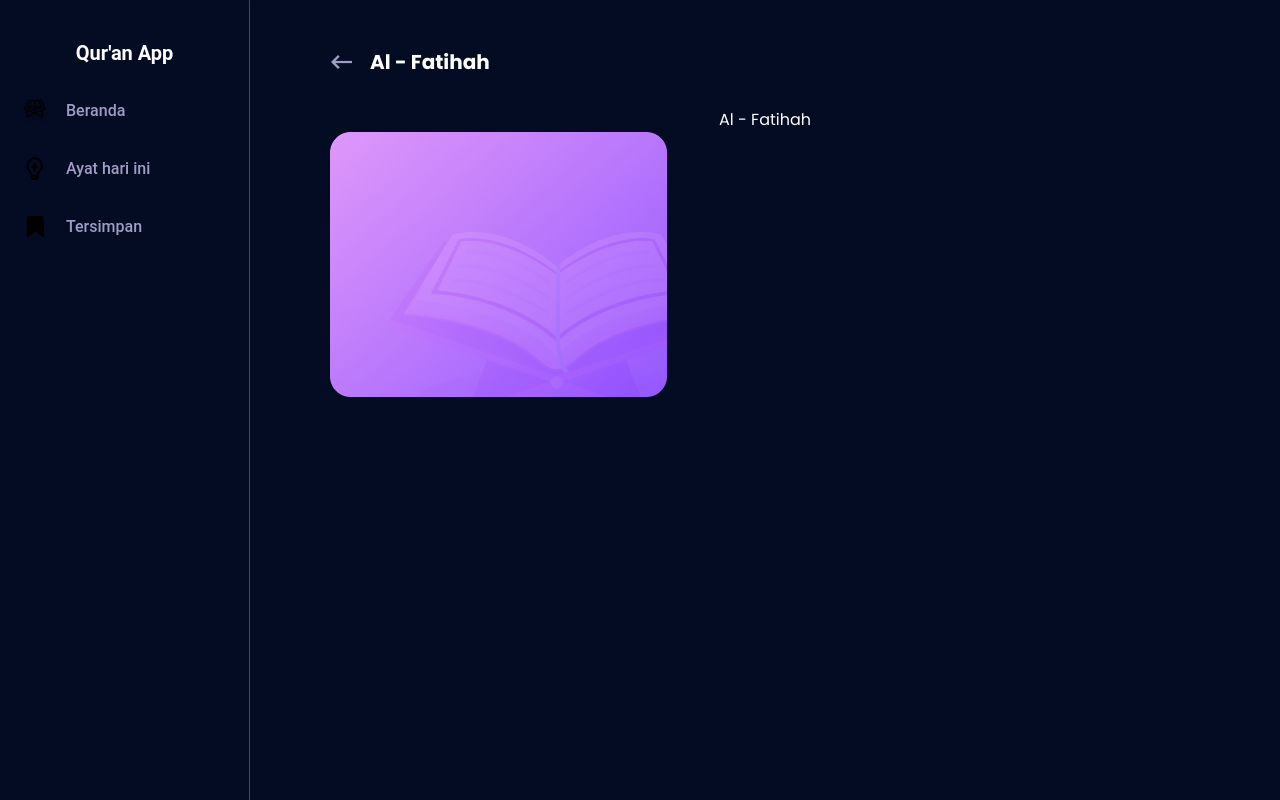
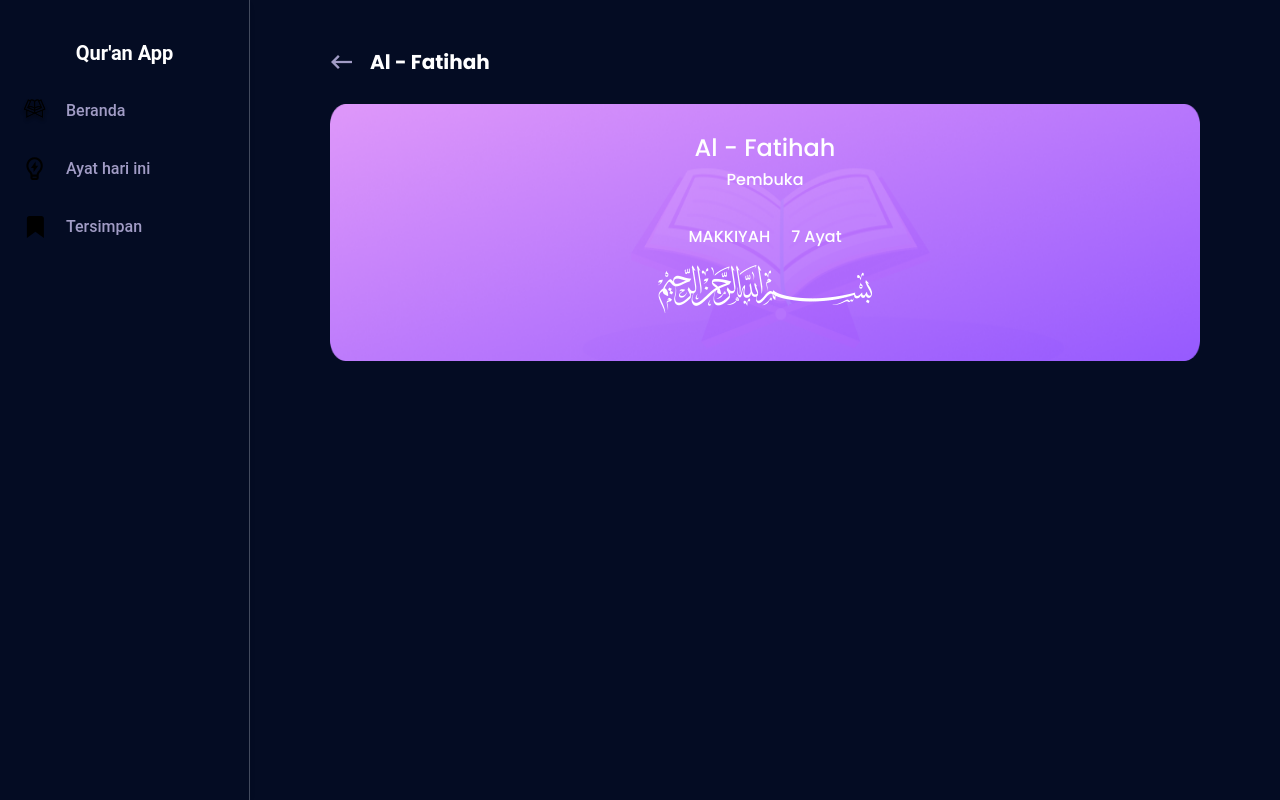
Before and after one commit to RizqiSyahrendra/quran-app, a Next.js app: page /read in a window 1280 px wide. Built offline with nearby package versions, Linux system fonts and the light colour scheme.

Commit message:
Fix read page top card

```diff
--- a/src/app/(BaseLayout)/read/page.tsx
+++ b/src/app/(BaseLayout)/read/page.tsx
@@ -1,5 +1,7 @@
 import Header from "@/components/Header";
-import { ImageRegistry } from "@/utils/image";
+import SeparatorCircle from "@/components/SeparatorCircle";
+import SeparatorLine from "@/components/SeparatorLine";
+import { IconRegistry, ImageRegistry } from "@/utils/image";
 import { Metadata } from "next";
 import Image from "next/image";
 import { Fragment } from "react";
@@ -16,12 +18,28 @@ export default function Read() {
             />
 
             <div className="w-full relative">
-                <div className="text-font-primary flex justify-center">
-                    <div>
+                <div className="absolute w-full text-center text-font-primary pt-7">
+                    <div className="font-medium text-2xl">
                         Al - Fatihah
                     </div>
+                    <div className="font-medium mt-1">
+                        Pembuka
                     </div>
-                <div className="absolute">
+                    <SeparatorLine color="3" fullSize={false} />
+                    <div className="flex justify-center font-medium mt-4">
+                        <span>MAKKIYAH</span>
+                        <SeparatorCircle color="3" />
+                        <span>7 Ayat</span>
+                    </div>
+                    <div className="mt-4 flex justify-center">
+                        <Image
+                            src={IconRegistry.bismillah}
+                            alt="Bismillah"
+                            width={214}
+                            height={48}
+                        />
+                    </div>
+                </div>
                 <Image
                     src={ImageRegistry.bgSuratSm}
                     alt="surat"
@@ -29,9 +47,17 @@ export default function Read() {
                     quality={100}
                     width={0}
                     height={0}
-                        className="w-full h-[265px]"
+                    className="w-full h-[257px] md:hidden"
                 />
-                </div>
+                <Image
+                    src={ImageRegistry.bgSuratLg}
+                    alt="surat"
+                    sizes="100vw"
+                    quality={100}
+                    width={0}
+                    height={0}
+                    className="w-full h-[257px] hidden md:block"
+                />
             </div>
         </Fragment>
     );
--- a/src/app/globals.css
+++ b/src/app/globals.css
@@ -38,6 +38,7 @@
     --color-menu-font-active: #A44AFF;
     --color-separator: rgba(187, 196, 206, 0.35);
     --color-separator2: rgba(123, 128, 173, 0.35);
+    --color-separator3: rgba(255, 255, 255, 0.35);
     --color-tab-active: #A44AFF;
     --color-tab-inactive: rgba(135, 137, 163, 0.1);
     --shadow-bottombar: 0 0 #0000;
--- a/src/components/Header.tsx
+++ b/src/components/Header.tsx
@@ -20,7 +20,7 @@ export default function Header({
     hideInDesktopScreen?: boolean
 }) {
     return (
-        <div className={`flex pt-2 pb-4 mb-4 text-xl text-header-font font-bold ${hideInDesktopScreen ? 'md:hidden' : ''}`}>
+        <div className={`flex pt-2 pb-3 mb-4 text-xl text-header-font font-bold ${hideInDesktopScreen ? 'md:hidden' : ''}`}>
             {isBackButtonVisible && (
                 <Image
                     src={IconRegistry.back}
--- /dev/null
+++ b/src/components/SeparatorCircle.tsx
@@ -0,0 +1,16 @@
+import { ISeparatorCircleColor, ISeparatorCircleProps } from "./SeparatorCircle.types";
+
+export default function SeparatorCircle(props: ISeparatorCircleProps) {
+    const {
+        color = "1",
+    } = props;
+
+    return (
+        <div className={`rounded-full w-[5px] h-[5px] mx-2 self-center ${getSeparatorColor(color)}`}>
+        </div>
+    );
+}
+
+function getSeparatorColor(color: ISeparatorCircleColor = "1") {
+    return `bg-separator${color === "1" ? "" : color}`;
+}
--- /dev/null
+++ b/src/components/SeparatorCircle.types.ts
@@ -0,0 +1,6 @@
+
+export interface ISeparatorCircleProps {
+    color?: ISeparatorCircleColor
+}
+
+export type ISeparatorCircleColor = "1" | "2" | "3"
--- /dev/null
+++ b/src/components/SeparatorLine.tsx
@@ -0,0 +1,19 @@
+import { ISeparatorLineColor, ISeparatorProps } from "./SeparatorLine.types";
+
+export default function SeparatorLine(props: ISeparatorProps) {
+    const {
+        color = "1",
+        fullSize = true
+    } = props;
+
+    let sizeStyle = fullSize ? "w-full" : "w-[80%]";
+
+    return (
+        <div className={`h-[1px] ${sizeStyle} mx-auto mt-4 ${getSeparatorColor(color)}`}>
+        </div>
+    );
+}
+
+function getSeparatorColor(color: ISeparatorLineColor = "1") {
+    return `bg-separator${color === "1" ? "" : color}`;
+}
--- /dev/null
+++ b/src/components/SeparatorLine.types.ts
@@ -0,0 +1,7 @@
+
+export interface ISeparatorProps {
+    color? : ISeparatorLineColor
+    fullSize?: boolean
+}
+
+export type ISeparatorLineColor = "1" | "2" | "3"
--- a/src/components/module/home/RowSurat.tsx
+++ b/src/components/module/home/RowSurat.tsx
@@ -1,5 +1,6 @@
 "use client";
 
+import SeparatorCircle from "@/components/SeparatorCircle";
 import { IconRegistry } from "@/utils/image";
 import Image from "next/image";
 import { IRowSuratProps } from "./RowSurat.types";
@@ -33,7 +34,7 @@ export default function RowSurat(props: IRowSuratProps) {
                     </div>
                     <div className="flex flex-row text-font-secondary font-medium text-xs uppercase">
                         {jenis}
-                        <div className="rounded-full w-[5px] h-[5px] bg-separator mx-2 my-[6px]"></div>
+                        <SeparatorCircle />
                         {jumlahAyat} Ayat
                     </div>
                 </div>
--- a/src/utils/image/index.ts
+++ b/src/utils/image/index.ts
@@ -11,6 +11,7 @@ export const IconComponent = {
 export const IconRegistry = {
     back: "/assets/icons/back.png",
     numberContainer: "/assets/icons/number-container.png",
+    bismillah: "/assets/icons/bismillah.png",
     book: "/assets/icons/book.svg",
 }
 
--- a/tailwind.config.js
+++ b/tailwind.config.js
@@ -27,6 +27,7 @@ const tailwindConfig = {
         "tab-inactive": "var(--color-tab-inactive)",
         "separator": "var(--color-separator)",
         "separator2": "var(--color-separator2)",
+        "separator3": "var(--color-separator3)",
       },
       boxShadow: {
         "bottombar": "var(--shadow-bottombar)"
```
Also changed, not shown: public/assets/icons/bismillah.png (added). Lines whose indentation alone changed are shown as unchanged.
